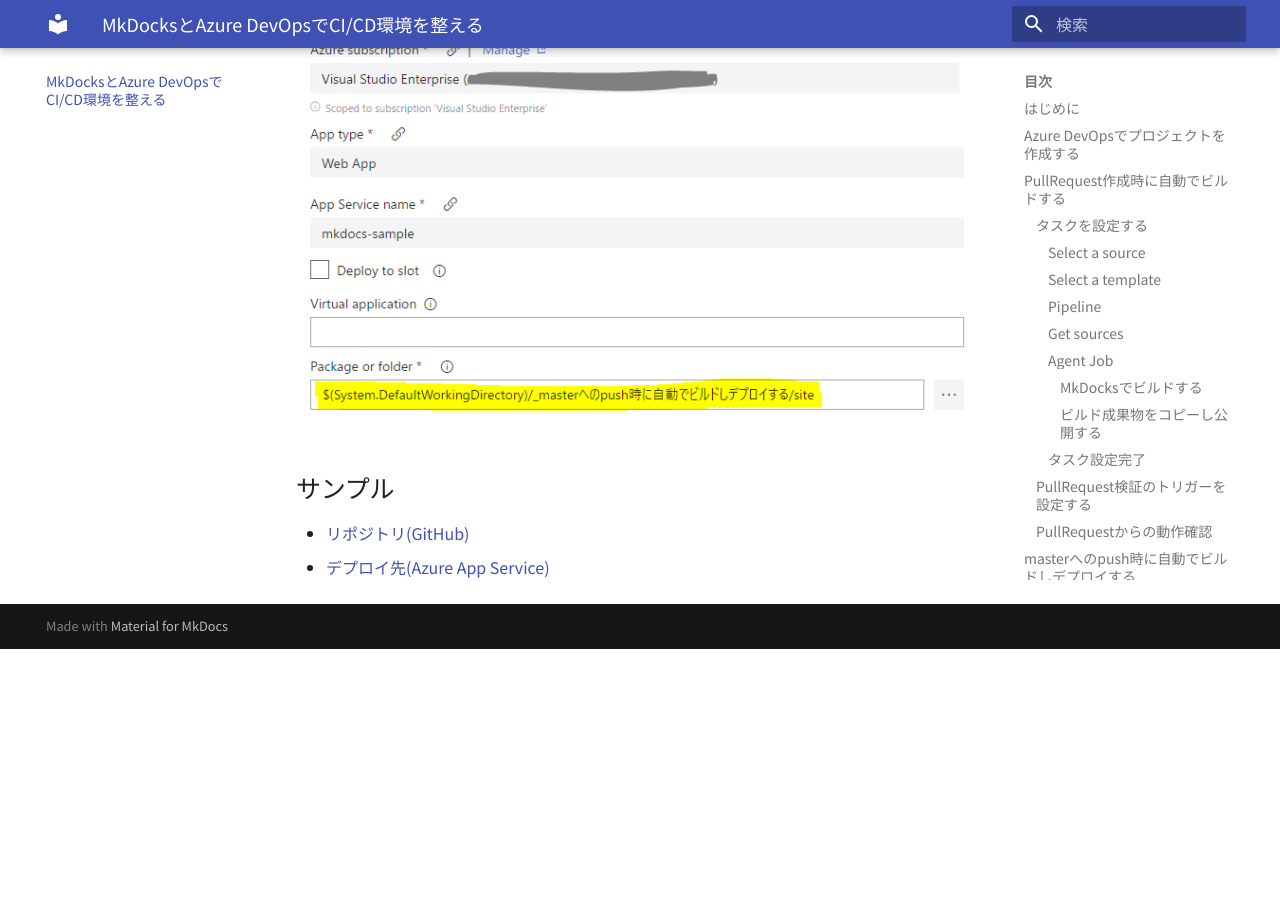
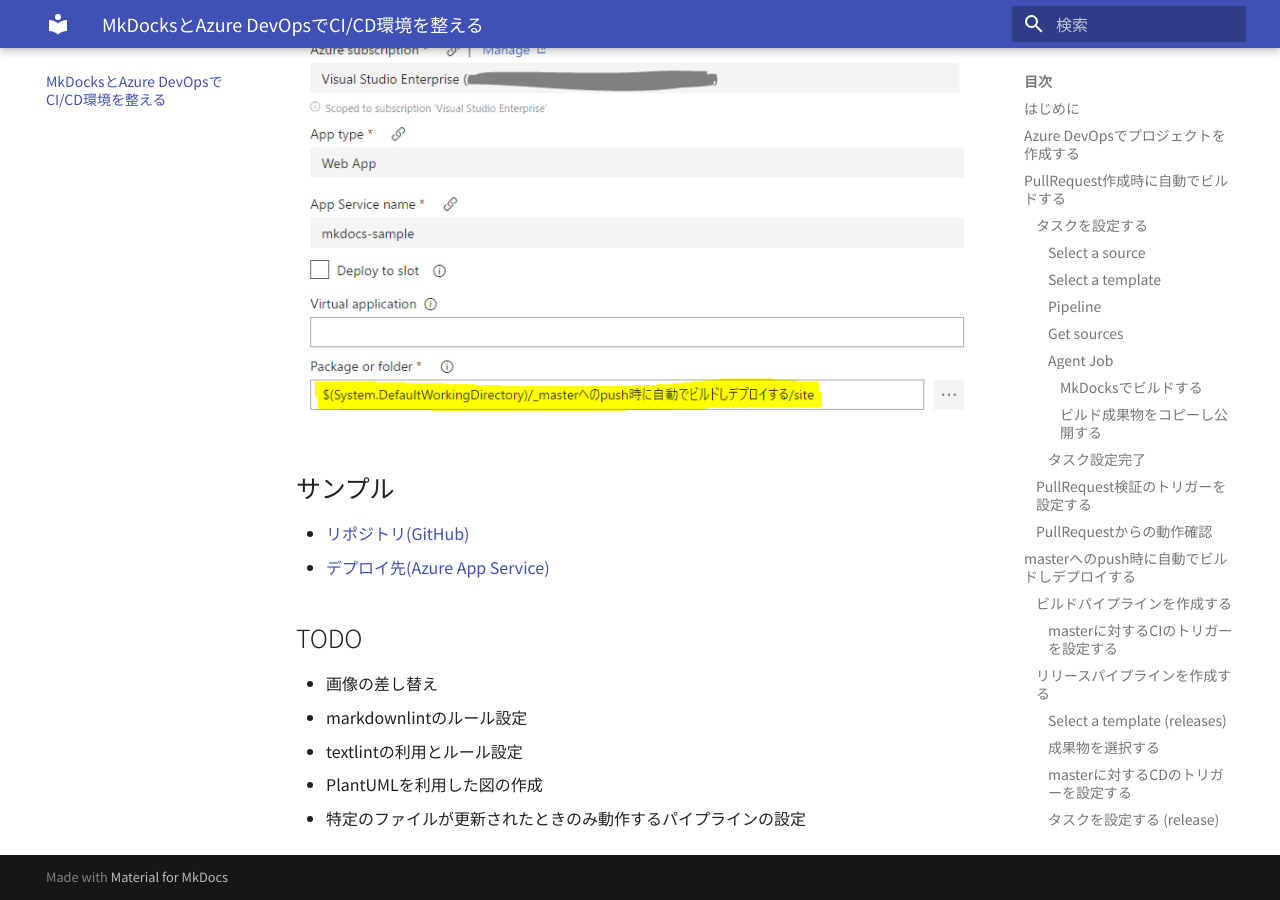
Before and after one commit to Shigezo32/MkDocs, an MkDocs documentation site: the page built from docs/MkDocksとAzureDevOpsでCICD環境を整える.md, in a window 1280 px wide and 900 px high, scrolled down 10440 px. Built offline with MkDocs 1.6.1 and Material for MkDocs 9.7.7, drawn with Linux system fonts in a browser that asks for light colours; some web fonts are replaced; before the commit the page ends 11089 px from its top, so only the background shows below that.

Commit message:
docs: todoを追加

```diff
--- a/docs/MkDocksとAzureDevOpsでCICD環境を整える.md
+++ b/docs/MkDocksとAzureDevOpsでCICD環境を整える.md
@@ -137,3 +137,11 @@
 
 * [リポジトリ(GitHub)](https://github.com/Shigezo32/DocsSample)
 * [デプロイ先(Azure App Service)](https://mkdocs-sample.azurewebsites.net)
+
+## TODO
+
+* 画像の差し替え
+* markdownlintのルール設定
+* textlintの利用とルール設定
+* PlantUMLを利用した図の作成
+* 特定のファイルが更新されたときのみ動作するパイプラインの設定
```
